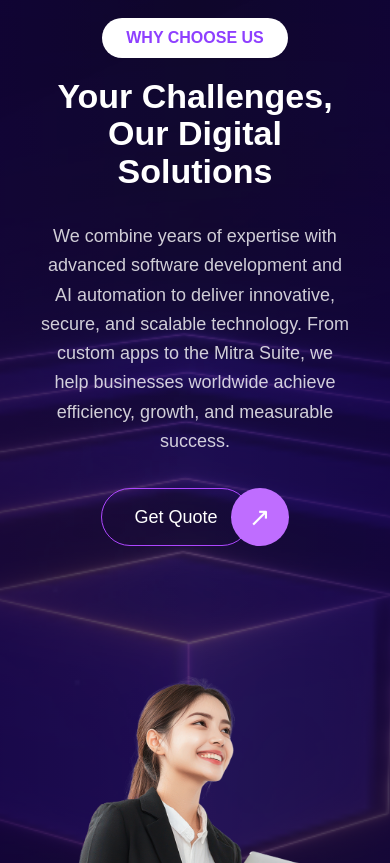
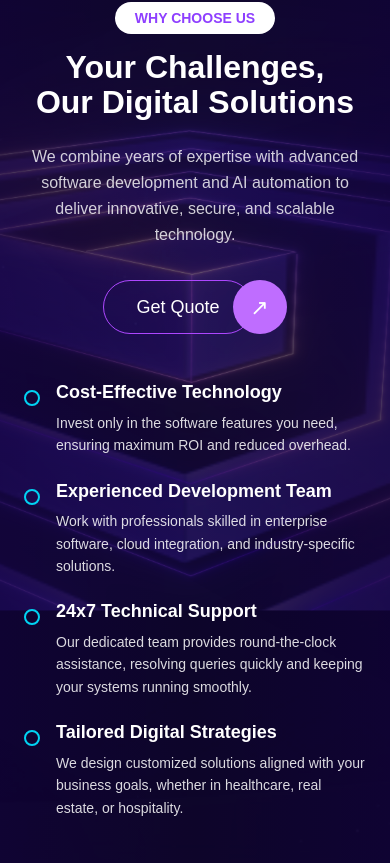
Before and after one commit to official1saurabh-ship-it/Biosoftech, a React (Vite) app: page / in a window 390 px wide. Shown: the part 3801-4664 px from the top of the page. Built offline with nearby package versions, Linux system fonts and the light colour scheme.

Commit message:
few more updates

```diff
--- a/src/components/sections/WhyChooseUs.jsx
+++ b/src/components/sections/WhyChooseUs.jsx
@@ -89,15 +89,15 @@ export default function WhyChooseUs() {
 
       bg-[#12003f]
 
-      min-h-[95vh]
+      min-h-screen
+      lg:h-screen
 
       flex
       items-center
 
-      px-10
-      sm:px-20
-      lg:px-32
-      xl:px-48
+      px-6
+      sm:px-10
+      lg:px-12
       "
     >
 
@@ -176,12 +176,12 @@ to-[#12003f]/40
         relative
         z-20
 
-        max-w-[1600px]
+        max-w-[1500px]
 
         mx-auto
 
-        py-16
-        lg:py-20
+        py-12
+        lg:py-0
 
         w-full
         "
@@ -190,10 +190,11 @@ to-[#12003f]/40
         <div
           className="
           grid
-
-        lg:grid-cols-[1.1fr_1fr_1fr]
-        gap-12
-        lg:gap-20
+          grid-cols-1
+          lg:grid-cols-2
+          xl:grid-cols-[1.1fr_0.8fr_1fr]
+          gap-12
+          xl:gap-16
 
           items-center
           "
@@ -207,8 +208,8 @@ to-[#12003f]/40
               className="
               inline-block
 
-              px-6
-              py-2
+              px-5
+              py-1.5
 
               rounded-full
 
@@ -217,6 +218,7 @@ to-[#12003f]/40
               text-[#8e3fff]
 
               font-semibold
+              text-sm
               "
             >
               WHY CHOOSE US
@@ -224,7 +226,7 @@ to-[#12003f]/40
 
             <h2
               className="
-             mt-5
+             mt-4
 
               text-white
 
@@ -232,9 +234,9 @@ to-[#12003f]/40
 
               leading-[1.1]
 
-              text-[34px]
-              sm:text-[48px]
-              lg:text-[54px]
+              text-[32px]
+              sm:text-[44px]
+              lg:text-[48px]
               xl:text-[64px]
               "
             >
@@ -245,28 +247,28 @@ to-[#12003f]/40
 
             <p
               className="
-              mt-8
+              mt-6
 
               text-white/80
 
-              text-lg
-              sm:text-[20px]
-              lg:text-[22px]
+              text-base
+              sm:text-[18px]
+              lg:text-[20px]
 
               leading-relaxed
+              max-w-[550px]
+              mx-auto
+              lg:mx-0
               "
             >
               We combine years of expertise with advanced software
               development and AI automation to deliver innovative, secure,
-              and scalable technology. From custom apps to the Mitra Suite,
-              we help businesses worldwide achieve efficiency, growth, and
-              measurable success.
+              and scalable technology.
             </p>
 
             <div
               className="
               mt-8
-              lg:mt-16
 
               flex
               items-center
@@ -277,13 +279,12 @@ to-[#12003f]/40
 
               <button
                 className="
-                h-[58px]
-                sm:h-[70px]
-                lg:h-[80px]
+                h-[54px]
+                sm:h-[64px]
+                lg:h-[72px]
 
                 px-8
                 sm:px-10
-                lg:px-12
 
                 rounded-full
 
@@ -294,8 +295,7 @@ to-[#12003f]/40
                 text-white
 
                 text-lg
-                sm:text-2xl
-                lg:text-[24px]
+                sm:text-xl
                 "
               >
                 Get Quote
@@ -305,12 +305,12 @@ to-[#12003f]/40
                 className="
                 -ml-5
 
-                w-[58px]
-                h-[58px]
-                sm:w-[70px]
-                sm:h-[70px]
-                lg:w-[80px]
-                lg:h-[80px]
+                w-[54px]
+                h-[54px]
+                sm:w-[64px]
+                sm:h-[64px]
+                lg:w-[72px]
+                lg:h-[72px]
 
                 rounded-full
 
@@ -318,8 +318,8 @@ to-[#12003f]/40
 
                 text-white
 
-                text-[26px]
-                lg:text-[32px]
+                text-[22px]
+                sm:text-[28px]
                 "
               >
                 ↗
@@ -329,7 +329,7 @@ to-[#12003f]/40
 
           </div>
 
-          {/* CENTER */}
+          {/* CENTER - Hidden on small laptops to save space, or kept on XL */}
 
           <motion.div
             style={{
@@ -341,18 +341,15 @@ to-[#12003f]/40
 relative
 min-w-0
 
-flex
+hidden
+xl:flex
 
 justify-center
 
 items-end
 
-pt-10
-lg:pt-20
-
-h-[380px]
-lg:h-[520px]
-xl:h-[650px]
+h-[500px]
+xl:h-[600px]
 "
           >
 
@@ -366,9 +363,7 @@ relative
 z-20
 
 w-full
-max-w-[380px]
-lg:max-w-[450px]
-xl:max-w-[600px]
+max-w-[450px]
 
 mt-auto
 
@@ -385,10 +380,9 @@ self-end
             className="
             w-full
             min-w-0
-            lg:pl-5
 
-            space-y-8
-            lg:space-y-12
+            space-y-6
+            lg:space-y-8
 "
           >
 
@@ -399,7 +393,7 @@ self-end
 
                 className="
 flex
-gap-5
+gap-4
 
 items-start
 "
@@ -407,15 +401,15 @@ items-start
 
                 <div
                   className="
-w-5
-h-5
+w-4
+h-4
 
 rounded-full
 
 border-2
 border-cyan-400
 
-mt-3
+mt-2
 
 shrink-0
 "
@@ -429,8 +423,8 @@ text-white
 
 font-bold
 
-text-[20px]
-lg:text-[24px]
+text-[18px]
+lg:text-[22px]
 
 leading-[1.2]
 "
@@ -440,14 +434,14 @@ leading-[1.2]
 
                   <p
                     className="
-mt-3
+mt-2
 
 text-white/85
 
-text-base
-lg:text-[17px]
+text-sm
+lg:text-[16px]
 
-leading-[1.8]
+leading-[1.6]
 "
                   >
                     {item.desc}
```
